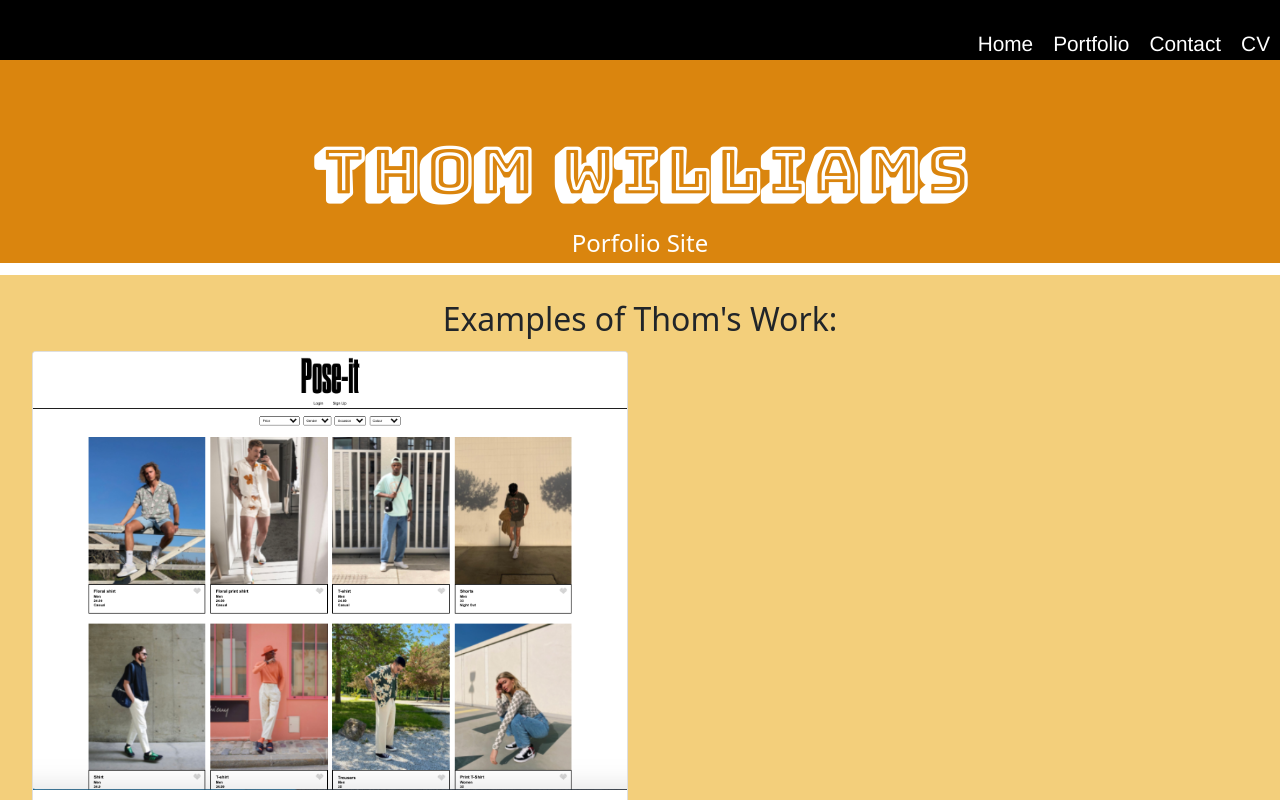
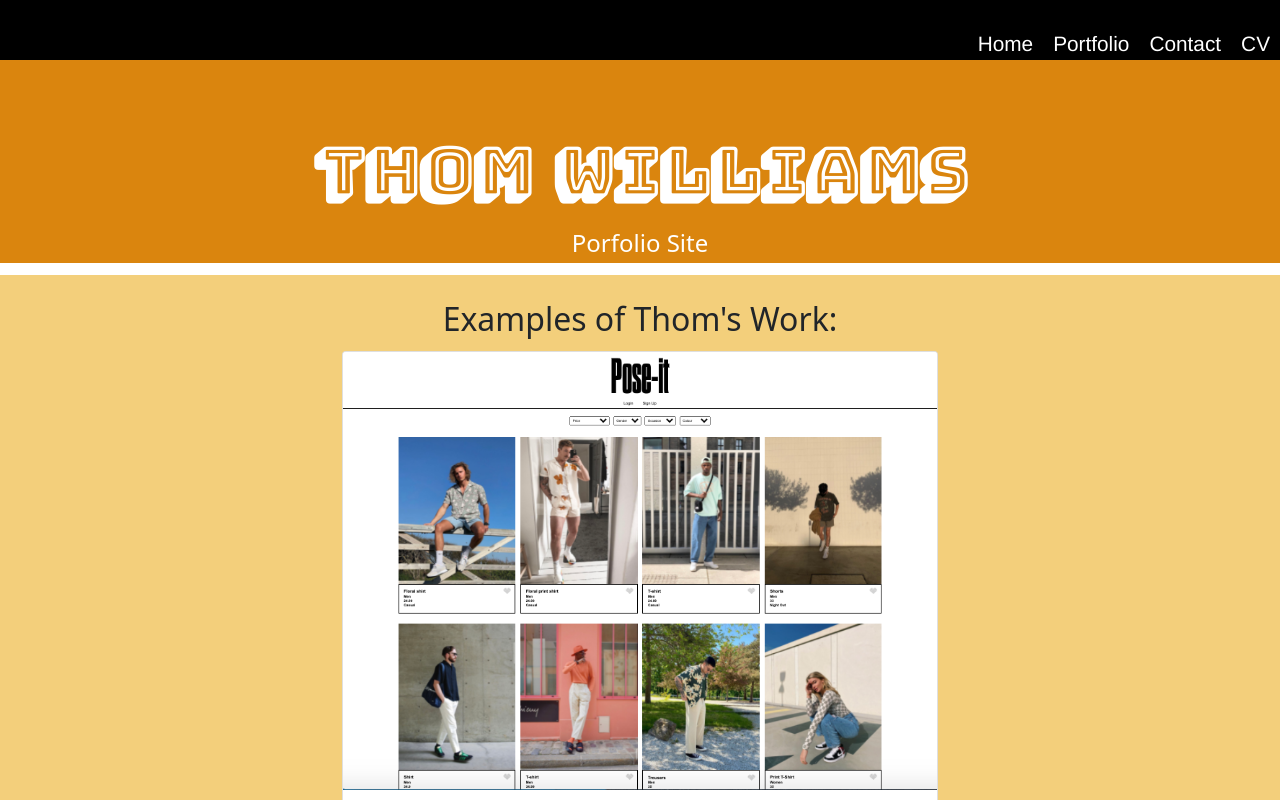
Before and after one commit to ThomWilliams/react-portfolio-tew, a React (Create React App) app: page /portfolio in a window 1280 px wide. Shown: the top 800 px of the page. Built offline with nearby package versions, Linux system fonts and the light colour scheme.

Commit message:
Card styling added

```diff
--- a/src/components/CV/index.js
+++ b/src/components/CV/index.js
@@ -1,5 +1,6 @@
 import React from "react";
 import "./cv.css";
+import { Container } from 'react-bootstrap';
 
 function CV() {
   const header = "CV  &  Technical Skills";
@@ -29,7 +30,9 @@ function CV() {
           </li>
         </ul>
       <p>{message}</p>
+      <Container>
       <iframe src="https://drive.google.com/file/d/1UW2P2EesEGoN6giyZk3Ia6yO8N0Xvy4C/preview" width="640" height="480" allow="autoplay"></iframe>
+      </Container>
       <h2><a href="https://drive.google.com/file/d/1UW2P2EesEGoN6giyZk3Ia6yO8N0Xvy4C/view?usp=sharing">
         OR DOWNLOAD A COPY HERE
       </a></h2>
--- a/src/components/Portfolio/card.js
+++ b/src/components/Portfolio/card.js
@@ -1,6 +1,6 @@
 import React from 'react';
 import './portfolio.css';
-import { Row, Col, Card } from 'react-bootstrap';
+import { Row, Col, Card, Container } from 'react-bootstrap';
 
 
 export default function Cards(props) {
@@ -13,8 +13,10 @@ export default function Cards(props) {
   };
 
   return (
+
     <Row xs={1} md={1} lg={2} className="g-4">
   {Array.from({ length: 1 }).map((_, idx) => (
+        <Container>
     <Col>
       <Card className="card">
         <Card.Img variant="top" src={`${props.image}`} alt="Card cap" />
@@ -32,27 +34,11 @@ export default function Cards(props) {
         </Card.Body>
       </Card>
     </Col>
+    </Container>
   ))}
 </Row>
 
 
+
   );
 }
-
-// SEE GRID CARDS - https://react-bootstrap.github.io/components/cards/
-// <Row xs={1} md={2} className="g-4">
-//   {Array.from({ length: 4 }).map((_, idx) => (
-//     <Column>
-//       <Card>
-//         <Card.Img variant="top" src="holder.js/100px160" />
-//         <Card.Body>
-//           <Card.Title>Card title</Card.Title>
-//           <Card.Text>
-//             This is a longer card with supporting text below as a natural
-//             lead-in to additional content. This content is a little bit longer.
-//           </Card.Text>
-//         </Card.Body>
-//       </Card>
-//     </Col>
-//   ))}
-// </Row>
```
